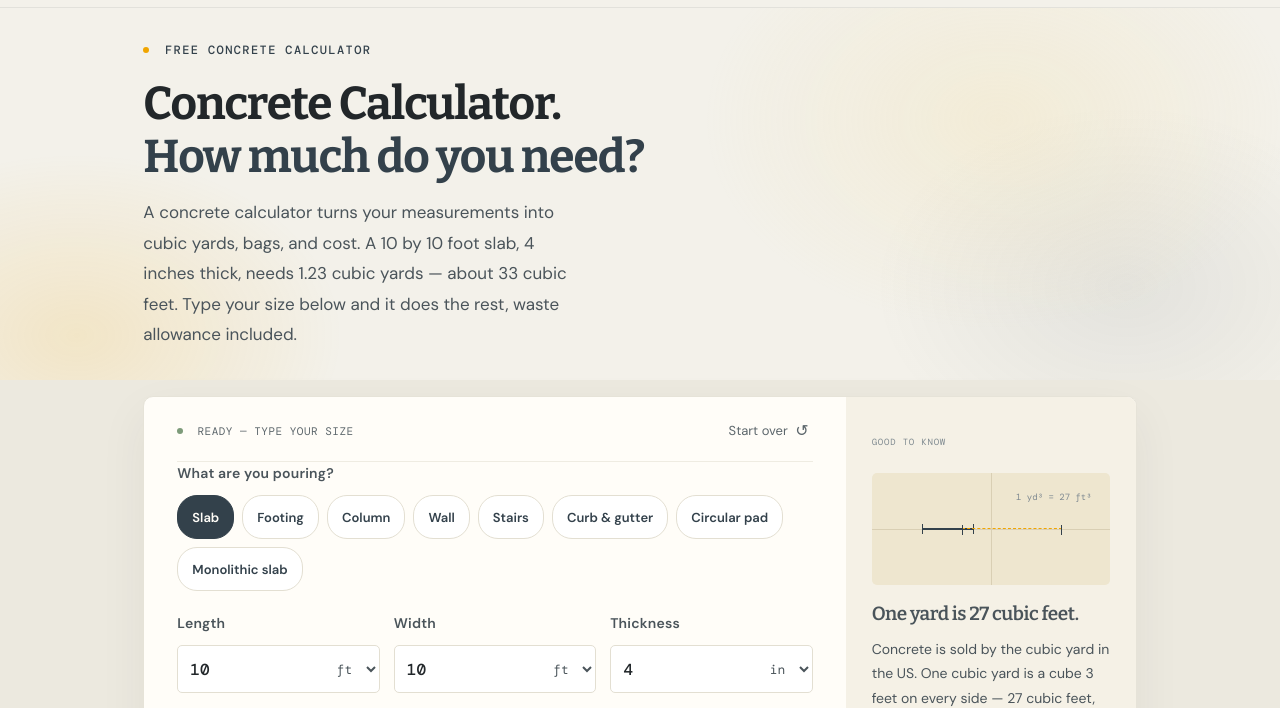
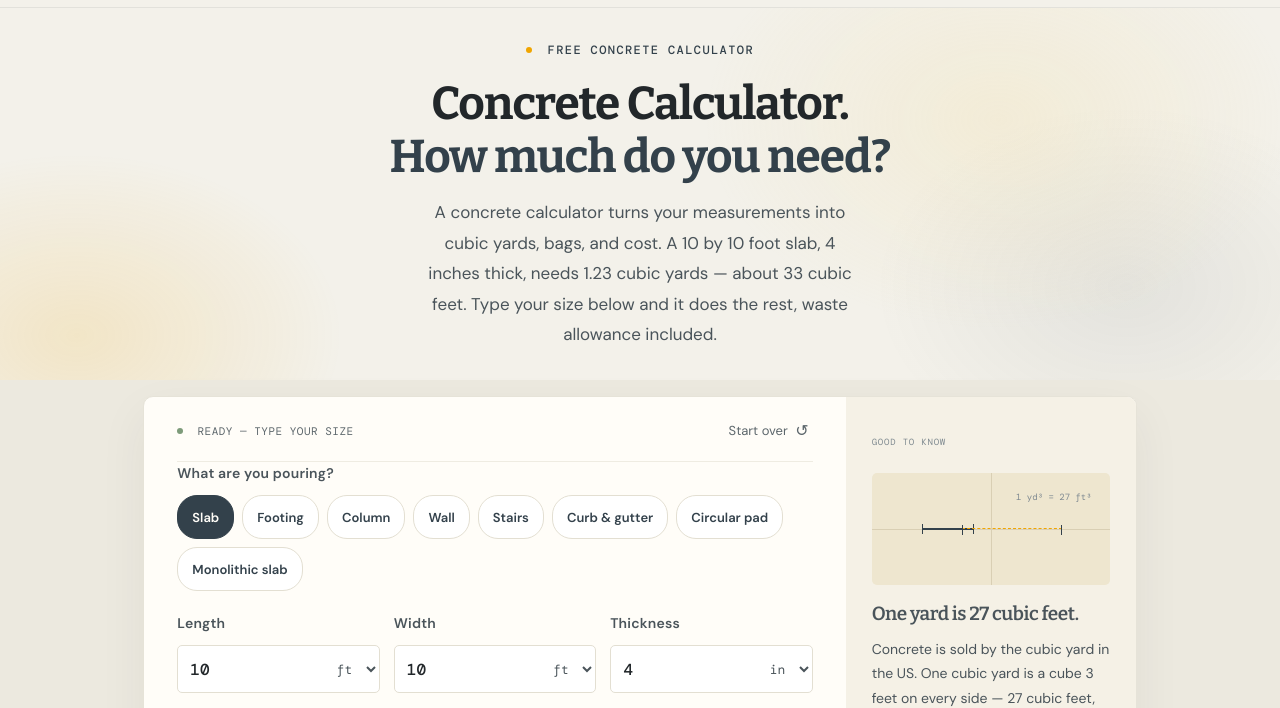
Before and after one commit to Codeshifter-git/concretecalc, a plain HTML site: page index.html in a window 1280 px wide. Shown: the part 58-766 px from the top of the page. Drawn offline with Linux system fonts and the light colour scheme.

Commit message:
Center the main title (homepage + tool pages)
The hero was a two-column grid with the copy alone in the left
half, so the H1 sat left. Single-column hero, centered text, and
the intro paragraph centered under it.

```diff
--- a/styles.css
+++ b/styles.css
@@ -74,7 +74,7 @@ button, a, select { -webkit-tap-highlight-color: transparent; }
 .header-cta:active { transform: scale(.97); }
 .header-cta span { padding-left: 8px; color: var(--slate-dark); }
 
-.hero { position: relative; min-height: 480px; display: grid; grid-template-columns: 1fr 1fr; align-items: center; padding: 48px 12.2% 60px 14%; overflow: hidden; }
+.hero { position: relative; min-height: 480px; display: grid; grid-template-columns: 1fr; align-items: center; padding: 48px 12.2% 60px 14%; overflow: hidden; text-align: center; }
 .hero::before { content: ""; position: absolute; inset: 0; background: radial-gradient(420px 300px at 78% 30%, #f2d98c33, transparent 70%), radial-gradient(360px 260px at 88% 75%, #33414b14, transparent 70%), radial-gradient(380px 260px at 6% 88%, #f0a50026, transparent 70%); pointer-events: none; }
 .hero-copy { position: relative; z-index: 2; padding-bottom: 13px; }
 .eyebrow { margin: 0 0 20px; color: var(--slate); font: 500 12px var(--mono); text-transform: uppercase; letter-spacing: 1.4px; }
@@ -82,7 +82,7 @@ button, a, select { -webkit-tap-highlight-color: transparent; }
 h1, h2, h3, p { margin-top: 0; }
 .hero h1 { margin: 0; font: 700 clamp(45px, 5vw, 65px)/1.14 var(--display); letter-spacing: -1px; }
 .hero h1 span { color: var(--slate); }
-.hero-description { max-width: 430px; margin: 22px 0 28px; color: #4a545a; font-size: 17px; line-height: 1.8; }
+.hero-description { max-width: 430px; margin: 22px auto 28px; color: #4a545a; font-size: 17px; line-height: 1.8; }
 .text-link { display: inline-flex; gap: 12px; align-items: center; color: var(--slate); font-size: 14px; font-weight: 700; }
 .hero-visual { position: relative; height: 365px; display: grid; place-items: center; }
 .map-card { position: relative; z-index: 1; width: min(390px, 100%); height: 280px; padding: 18px 22px 15px; border: 1px solid #e5e3d6; border-radius: 4px; background: #fffdf8; box-shadow: 0 20px 50px #33414b15; transform: rotate(3deg); }
@@ -359,7 +359,7 @@ a.tool-card:active { transform: scale(.98); }
 .tool-page .hero { min-height: 0; grid-template-columns: 1fr; padding: 34px 11.2% 30px; }
 .tool-page .hero-visual { display: none; }
 .tool-page .hero h1 { font-size: clamp(34px, 4vw, 46px); }
-.tool-page .hero-description { margin: 14px 0 0; }
+.tool-page .hero-description { margin: 14px auto 0; }
 .tool-page .hero .text-link { display: none; }
 .tool-page .hero-copy { padding-bottom: 0; }
 .tool-page .calculator-section { padding-top: 16px; }
```
